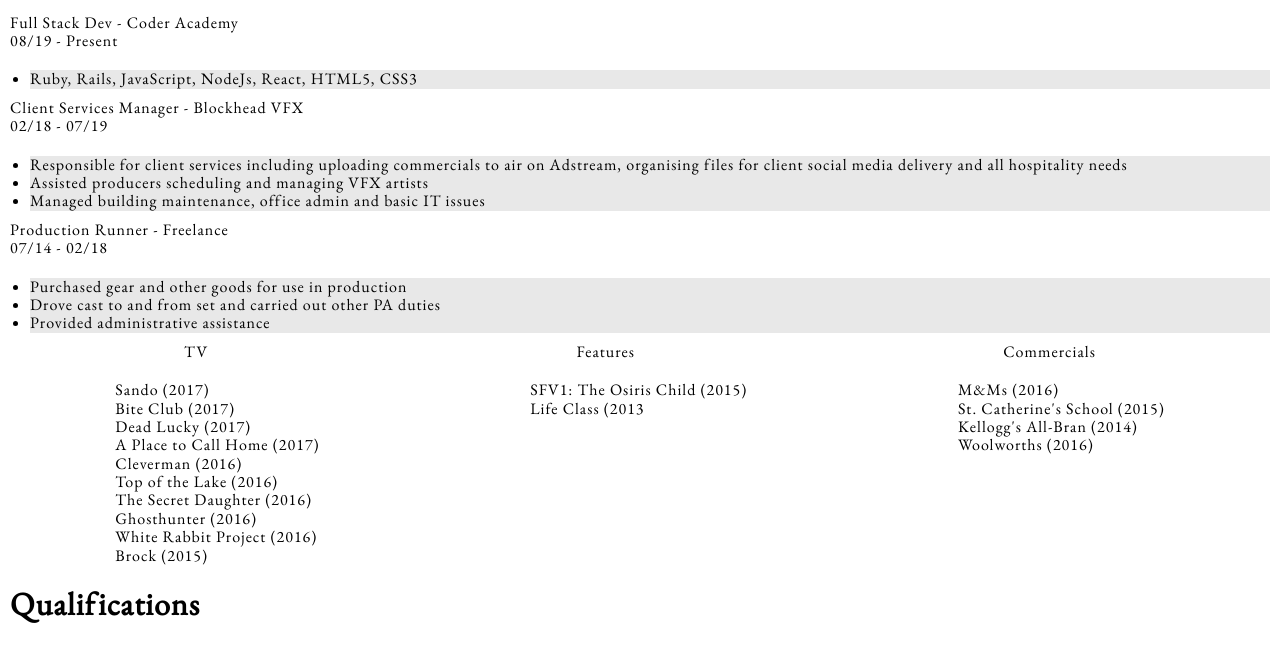
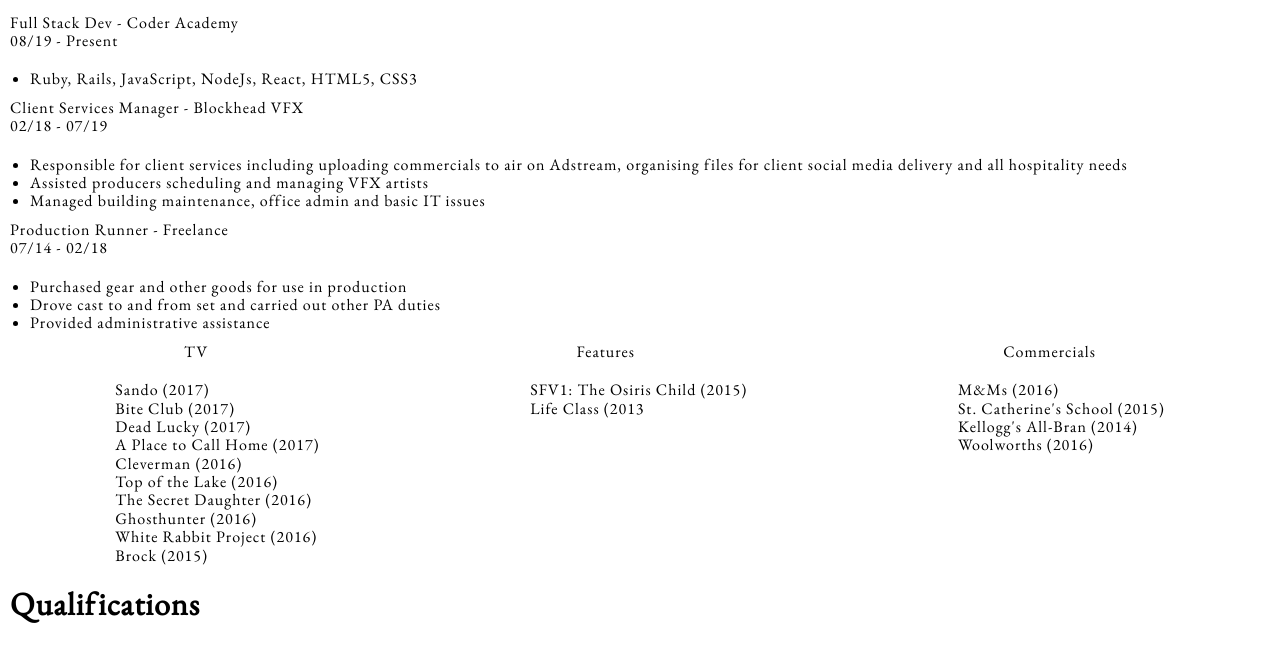
Before and after one commit to hfrankel/CA-Portfolio-Website, a plain HTML site: page resume.html in a window 1280 px wide. Shown: the part 140-792 px from the top of the page. Drawn offline with nearby package versions, Linux system fonts and the light colour scheme.

Commit message:
Bg color for resume page removed

```diff
--- a/sass/_resume.scss
+++ b/sass/_resume.scss
@@ -10,7 +10,6 @@
   }
 
   .job-description {
-    background-color: rgba(230, 230, 230, 0.913);
     margin-right: 10px;
     margin-left: 30px;
   }
```
Also changed, not shown: main.css, 1 other file.
